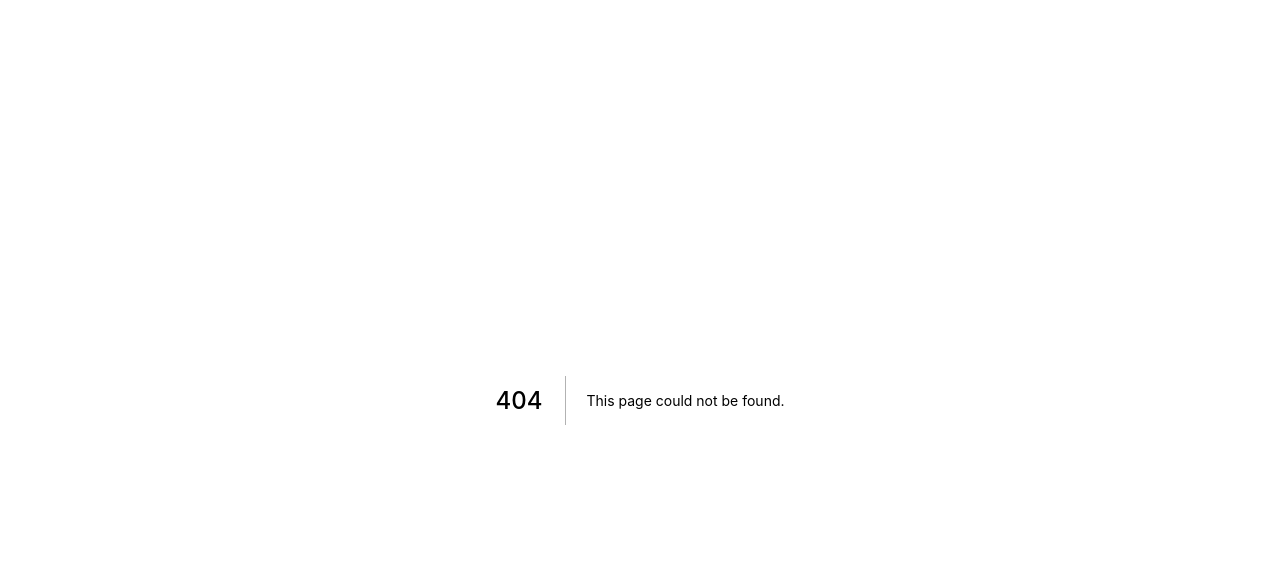
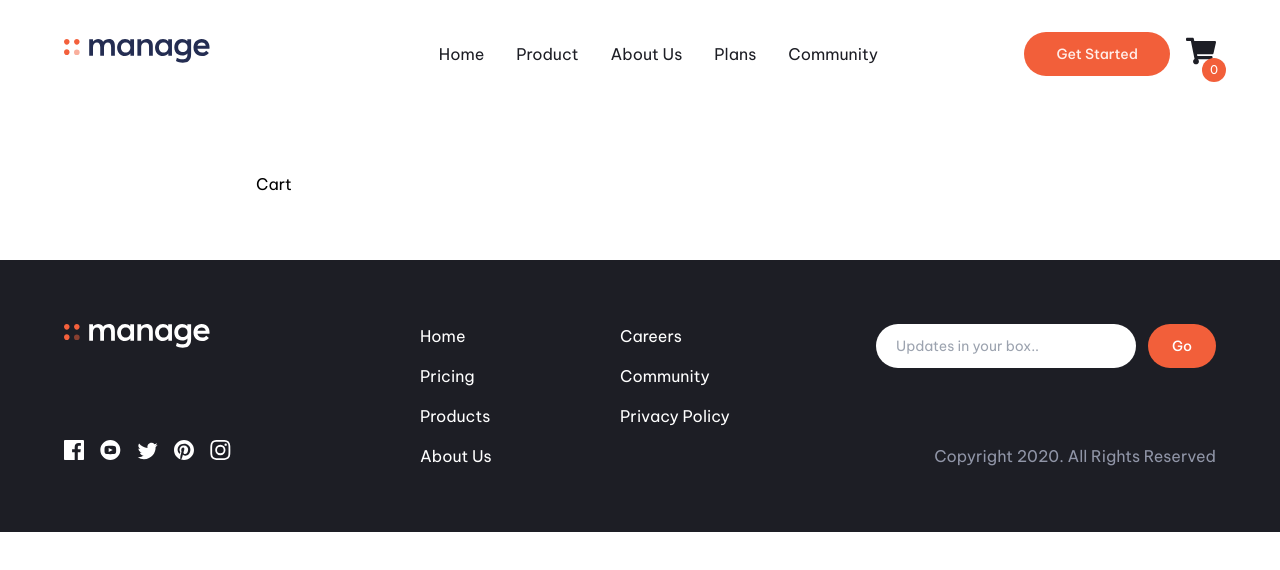
Before and after one commit to fervillalbag/metalhead, a Next.js app in the folder app/: page /cart in a window 1280 px wide. Before the commit this address had no page. Shown: the top 570 px of the page. Built offline with nearby package versions, Linux system fonts and the light colour scheme.

Commit message:
fix: useCart imports

```diff
--- a/app/src/components/Navbar.tsx
+++ b/app/src/components/Navbar.tsx
@@ -4,13 +4,13 @@ import { useRouter } from "next/router";
 import { LazyLoadImage } from "react-lazy-load-image-component";
 
 import { FaTimes, FaBars, FaShoppingCart } from "react-icons/fa";
-import { CartContext } from "@/context/CartContext";
 import { CartContextModal } from "@/context/CartContextModal";
 import { MenuContext } from "@/context/MenuContext";
+import { useCart } from "@/hooks/useCart";
 
 const Navbar: React.FC = () => {
   const router = useRouter();
-  const { cart = [] } = useContext(CartContext);
+  const { cart } = useCart();
   const { setIsShowModalCart } = useContext(CartContextModal);
 
   const { isShowMenu, setIsShowMenu } = useContext(MenuContext);
--- a/app/src/layout/index.tsx
+++ b/app/src/layout/index.tsx
@@ -1,29 +1,22 @@
-import React, { useContext, useEffect, useState } from "react";
+import React, { useContext } from "react";
 import Head from "next/head";
 import { FaPlus, FaMinus, FaTimes } from "react-icons/fa";
+
 import { useRouter } from "next/router";
+import { BsFillTrashFill } from "react-icons/bs";
 
 import Footer from "@/components/Footer";
 import Navbar from "@/components/Navbar";
-import { CartContext } from "@/context/CartContext";
+import { useCart } from "@/hooks/useCart";
 import { CartContextModal } from "@/context/CartContextModal";
-import { BsFillTrashFill } from "react-icons/bs";
-import { useCart } from "@/hooks/useCart";
 
 const Layout: React.FC = ({ children }) => {
   const router = useRouter();
 
-  const [currentCart, setCurrentCart] = useState([]);
-
-  const { cart = [] } = useContext(CartContext);
   const { isShowModalCart, setIsShowModalCart } = useContext(CartContextModal);
 
-  const { handleAddCart, handleDeleteCart, handleDeleteAllProductCart } =
+  const { cart, handleAddCart, handleDeleteCart, handleDeleteAllProductCart } =
     useCart();
-
-  useEffect(() => {
-    setCurrentCart(cart);
-  }, [cart]);
 
   return (
     <>
@@ -60,10 +53,10 @@ const Layout: React.FC = ({ children }) => {
 
         <div className="flex flex-col justify-between px-6 h-[calc(100vh_-_76px_-_112px)] overflow-y-scroll">
           <div>
-            {currentCart.length === 0 ? (
+            {cart.length === 0 ? (
               <span className="block">Cart is empty</span>
             ) : (
-              currentCart.map((product: any) => (
+              cart.map((product: any) => (
                 <article
                   key={product.id}
                   className="flex items-center mb-6 border-b pb-6 border-slate-200"
@@ -125,12 +118,15 @@ const Layout: React.FC = ({ children }) => {
 
         <div className="h-28 flex items-center px-6">
           <button
-            disabled={currentCart ? true : false}
             className={`bg-DarkBlue block w-full text-white py-3 rounded-md cursor-pointer ${
-              currentCart.length === 0 && "bg-slate-400 cursor-default"
+              cart.length === 0 && "bg-slate-400 cursor-default"
             }`}
+            onClick={() => {
+              setIsShowModalCart(false);
+              router.push("/cart");
+            }}
           >
-            Make a purchase
+            Go to cart
           </button>
         </div>
       </div>
--- /dev/null
+++ b/app/src/pages/cart.tsx
@@ -0,0 +1,18 @@
+import React from "react";
+import Layout from "@/layout";
+import { useCart } from "@/hooks/useCart";
+
+const Cart = () => {
+  const { cart } = useCart();
+  console.log(cart);
+
+  return (
+    <Layout>
+      <div className="max-w-3xl mx-auto w-11/12 py-16">
+        <span className="block">Cart</span>
+      </div>
+    </Layout>
+  );
+};
+
+export default Cart;
```
